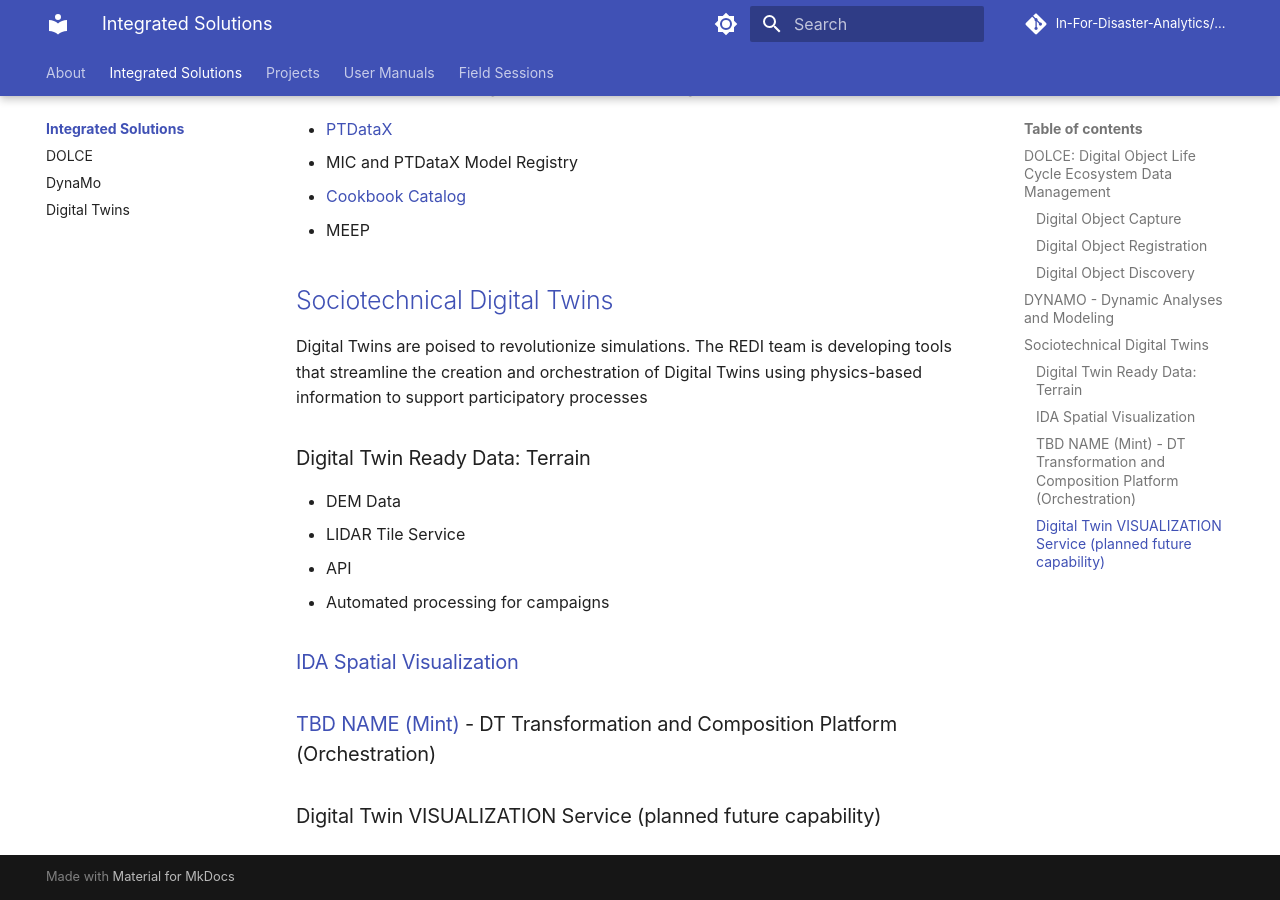
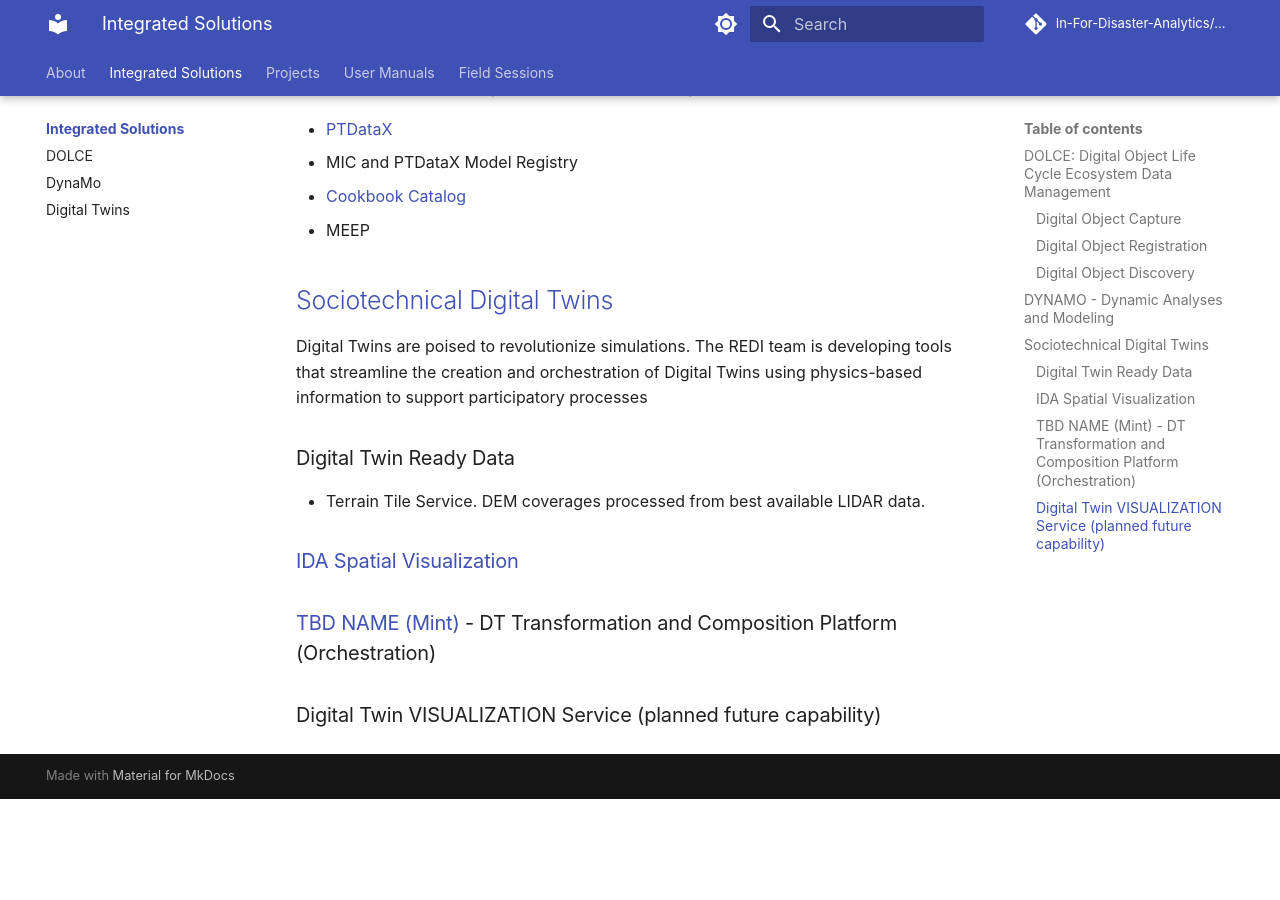
Before and after one commit to In-For-Disaster-Analytics/REDI-Documentation, an MkDocs documentation site: the page built from docs/integrated-solutions/index.md, in a window 1280 px wide and 900 px high, scrolled down 885 px. Built offline with MkDocs 1.6.1 and Material for MkDocs 9.7.7, drawn with Linux system fonts in a browser that asks for light colours; comment, search, counter and statistics services are not loaded; after the commit the page ends 1684 px from its top, so only the background shows below that; some of the changed lines change nothing that is shown.

Commit message:
Update index.md
Add comments

```diff
--- a/docs/integrated-solutions/index.md
+++ b/docs/integrated-solutions/index.md
@@ -30,11 +30,11 @@
 ## [Sociotechnical Digital Twins](digital-twins.md)
 Digital Twins are poised to revolutionize simulations. The REDI team is developing tools that streamline the creation and orchestration of Digital Twins using physics-based information to support participatory processes
 
-### Digital Twin Ready Data: Terrain
-- DEM Data
-- LIDAR Tile Service
-- API
-- Automated processing for campaigns
+### Digital Twin Ready Data
+- Terrain Tile Service. DEM coverages processed from best available LIDAR data.
+[comment]: # ( - DEM Data. Instructions on how to access and governance for access rights)
+[comment]: # (- API. are there instructions for this availble?)
+[comment]: # (- Automated processing for campaigns. future)
 
 ### [IDA Spatial Visualization](https://sitestories.io/ecq/)
 
```
